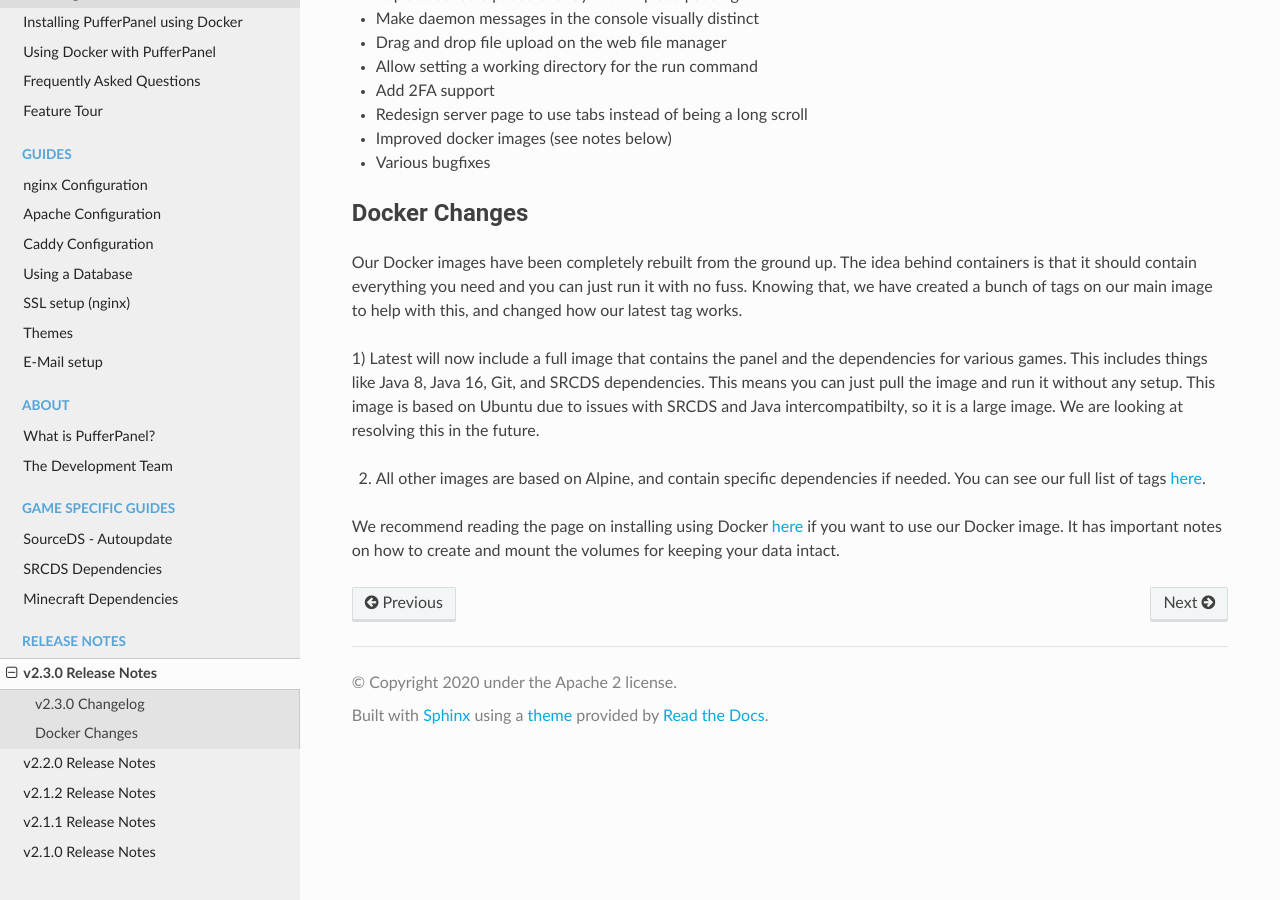
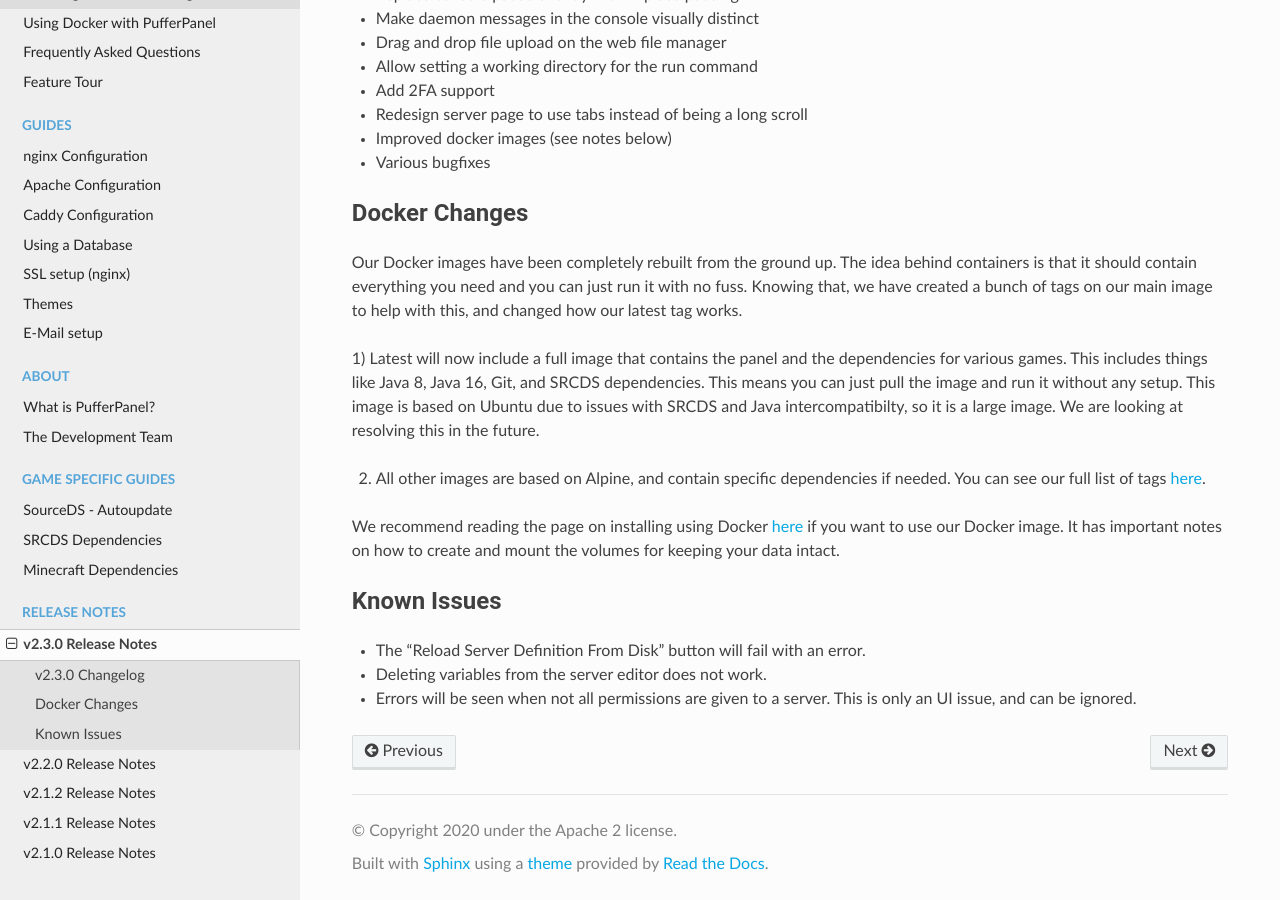
Before and after one commit to pufferpanel/documentation, a Sphinx documentation site: the page built from source/release-notes/2.3.0.rst, in a window 1280 px wide and 900 px high, scrolled down 705 px. Built offline with Sphinx 7.4.7 and the Read the Docs theme 2.0.0, drawn with Linux system fonts in a browser that asks for light colours.

Commit message:
Update 2.3.0.rst

```diff
--- a/source/release-notes/2.3.0.rst
+++ b/source/release-notes/2.3.0.rst
@@ -45,3 +45,11 @@
 2) All other images are based on Alpine, and contain specific dependencies if needed. You can see our full list of tags :doc:`here <../installing-docker>`.
 
 We recommend reading the page on installing using Docker :doc:`here <../installing-docker>` if you want to use our Docker image. It has important notes on how to create and mount the volumes for keeping your data intact.
+
+
+Known Issues
+^^^^^^^^^^^^
+
+- The "Reload Server Definition From Disk" button will fail with an error.
+- Deleting variables from the server editor does not work.
+- Errors will be seen when not all permissions are given to a server. This is only an UI issue, and can be ignored.
```
